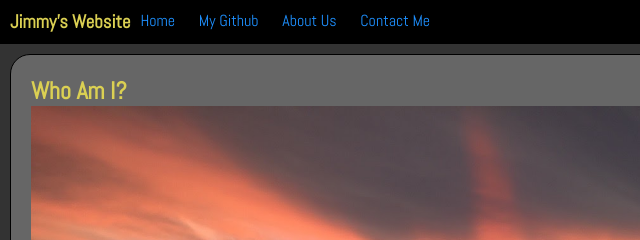
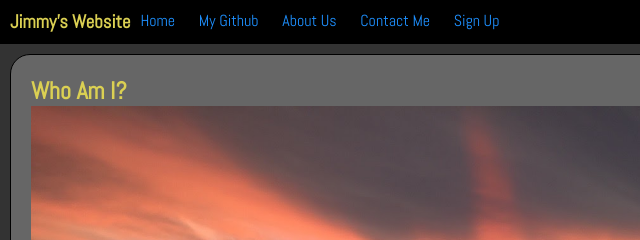
Before and after one commit to Sarah-Stodder/Week0Portfolio, a plain HTML site: page index.html in a window 1280 px wide. Shown: the top 240 px of the page, 0-640 px from the left. Drawn offline with Linux system fonts and the light colour scheme.

Commit message:
Add sign up link

```diff
--- a/index.html
+++ b/index.html
@@ -15,6 +15,7 @@
                     <li><a href="https://github.com/CrtlAltElite">My Github</a></li>
                     <li><a href="#">About Us</a></li>
                     <li><a href="#">Contact Me</a></li>
+                    <li><a href="#">Sign Up</a></li>
                 </ul>
             </nav>
         </header>
```
